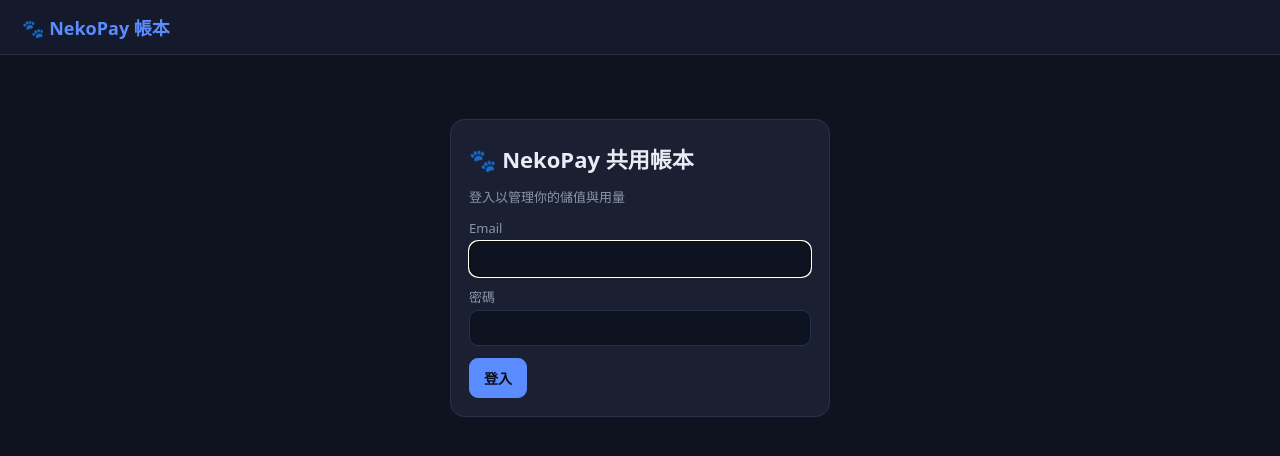
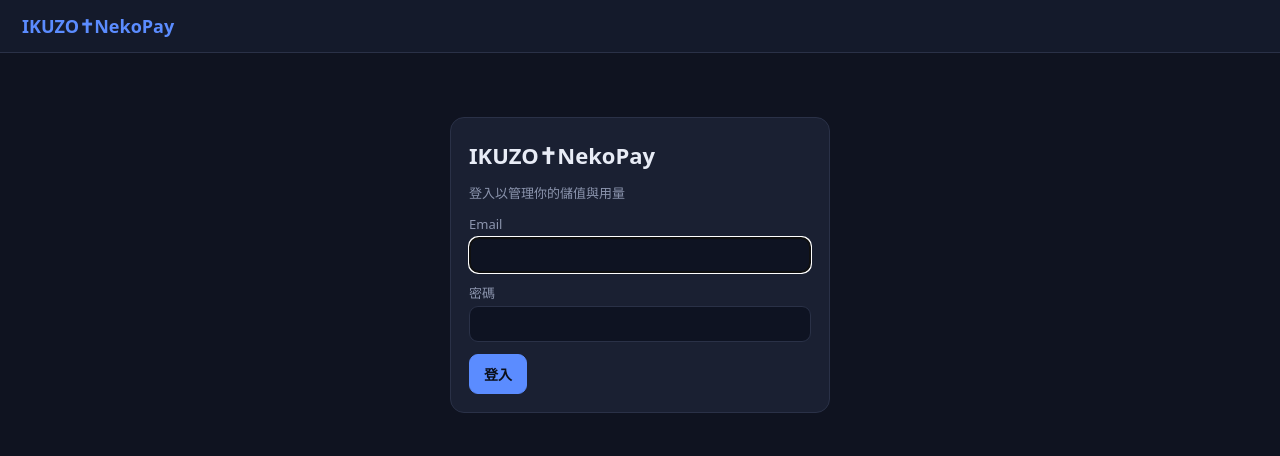
Before and after one commit to jason122490/IKUZO_NekoPay, a Python web app: template app/templates/login.html in a window 1280 px wide. Shown: the top 456 px of the page. Run offline with Jinja, Linux system fonts and the light colour scheme; the template is opened without the code that fills it, so the values that code supplies are empty.

Commit message:
Rename site title/brand to IKUZO✝NekoPay
Update the header brand, <title> default, login heading, and all page-title
suffixes across templates.

Co-Authored-By: Claude Opus 4.8 (1M context) <noreply@anthropic.com>

```diff
--- a/app/templates/admin.html
+++ b/app/templates/admin.html
@@ -1,5 +1,5 @@
 {% extends "base.html" %}
-{% block title %}管理 · NekoPay 帳本{% endblock %}
+{% block title %}管理 · IKUZO✝NekoPay{% endblock %}
 {% block content %}
 <div class="grid">
 
--- a/app/templates/base.html
+++ b/app/templates/base.html
@@ -3,13 +3,13 @@
 <head>
   <meta charset="utf-8">
   <meta name="viewport" content="width=device-width, initial-scale=1">
-  <title>{% block title %}NekoPay 帳本{% endblock %}</title>
+  <title>{% block title %}IKUZO✝NekoPay{% endblock %}</title>
   <link rel="stylesheet" href="/static/style.css?v={{ asset_v }}">
   <script>window.CSRF = "{{ csrf|default('') }}";</script>
 </head>
 <body>
   <header class="nav">
-    <a href="/dashboard" class="brand">🐾 NekoPay 帳本</a>
+    <a href="/dashboard" class="brand">IKUZO✝NekoPay</a>
     <nav>
       {% if member %}
         <span class="who">{{ member.display_name }}{% if member.role == 'admin' %} · 管理員{% endif %}</span>
--- a/app/templates/dashboard.html
+++ b/app/templates/dashboard.html
@@ -1,5 +1,5 @@
 {% extends "base.html" %}
-{% block title %}儀表板 · NekoPay 帳本{% endblock %}
+{% block title %}儀表板 · IKUZO✝NekoPay{% endblock %}
 {% block content %}
 <script>
   window.AUTO_ATTRIBUTE = {{ 'true' if member.auto_attribute else 'false' }};
--- a/app/templates/history.html
+++ b/app/templates/history.html
@@ -1,5 +1,5 @@
 {% extends "base.html" %}
-{% block title %}同步紀錄/真實歷史 · NekoPay{% endblock %}
+{% block title %}同步紀錄/真實歷史 · IKUZO✝NekoPay{% endblock %}
 {% block content %}
 <div class="grid">
   <section class="card wide">
--- a/app/templates/login.html
+++ b/app/templates/login.html
@@ -1,8 +1,8 @@
 {% extends "base.html" %}
-{% block title %}登入 · NekoPay 帳本{% endblock %}
+{% block title %}登入 · IKUZO✝NekoPay{% endblock %}
 {% block content %}
 <div class="card login">
-  <h1>🐾 NekoPay 共用帳本</h1>
+  <h1>IKUZO✝NekoPay</h1>
   <p class="muted">登入以管理你的儲值與用量</p>
   {% if error %}<p class="error">{{ error }}</p>{% endif %}
   <form method="post" action="/login">
--- a/app/templates/members.html
+++ b/app/templates/members.html
@@ -1,5 +1,5 @@
 {% extends "base.html" %}
-{% block title %}成員管理 · NekoPay 帳本{% endblock %}
+{% block title %}成員管理 · IKUZO✝NekoPay{% endblock %}
 {% block content %}
 <div class="grid">
 
--- a/app/templates/vip.html
+++ b/app/templates/vip.html
@@ -1,5 +1,5 @@
 {% extends "base.html" %}
-{% block title %}VIP 等級 · NekoPay 帳本{% endblock %}
+{% block title %}VIP 等級 · IKUZO✝NekoPay{% endblock %}
 {% block content %}
 <div class="grid">
   <section class="card wide">
```
